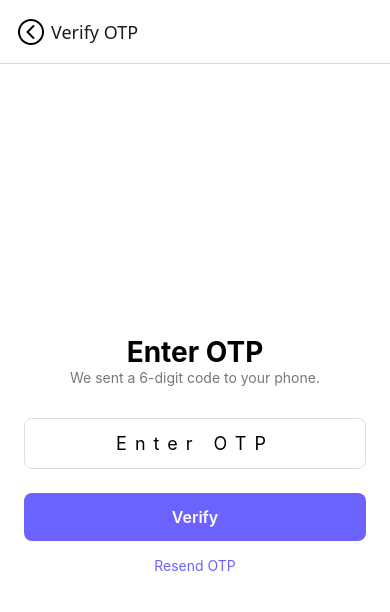
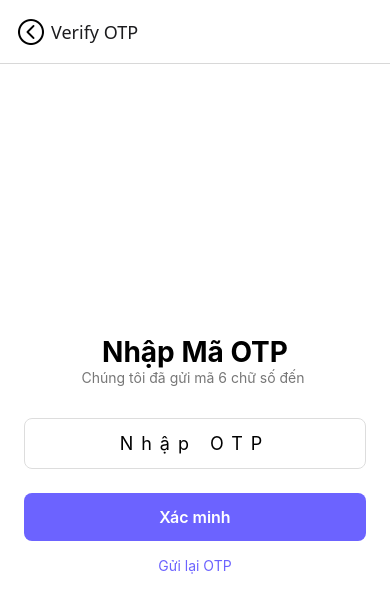
Before and after one commit to thanhduongw/Dating-App, a React Native app in the folder HeartSync/: screen /OTP in a window 390 px wide. Shown: the top 612 px of the page. Built offline with nearby package versions, Linux system fonts and the light colour scheme.

Commit message:
DA-28 finish register

```diff
--- a/HeartSync/src/screens/auth/OTPScreen.tsx
+++ b/HeartSync/src/screens/auth/OTPScreen.tsx
@@ -1,8 +1,21 @@
 import React, { useState } from "react";
-import { View, Text, TextInput, TouchableOpacity, StyleSheet } from "react-native";
+import {
+    View,
+    Text,
+    TextInput,
+    TouchableOpacity,
+    StyleSheet,
+    Alert,
+    KeyboardAvoidingView,
+    ScrollView,
+    Platform,
+    TouchableWithoutFeedback,
+    Keyboard
+} from "react-native";
 import { useNavigation, useRoute, RouteProp } from "@react-navigation/native";
 import { StackNavigationProp } from "@react-navigation/stack";
 import { AuthStackParamList } from "../../navigation/AuthNavigator";
+import { verifyOTP, requestOTP } from "../../services/authApi";
 
 type OTPScreenNavigationProp = StackNavigationProp<AuthStackParamList, "OTP">;
 type OTPScreenRouteProp = RouteProp<AuthStackParamList, "OTP">;
@@ -11,49 +24,151 @@ export default function OTPScreen() {
     const navigation = useNavigation<OTPScreenNavigationProp>();
     const route = useRoute<OTPScreenRouteProp>();
     const [otp, setOtp] = useState("");
+    const [loading, setLoading] = useState(false);
 
     const fromForgotPassword = route.params?.fromForgotPassword;
     const fromSignUp = route.params?.fromSignUp;
+    const phone = route.params?.phone;
 
-    const handleVerifyOTP = () => {
-        if (fromForgotPassword) navigation.navigate("ResetPassword");
-        else if (fromSignUp) navigation.replace("SignIn");
-        else navigation.replace("Home");
+    const handleVerifyOTP = async () => {
+        if (!otp || otp.length !== 6) {
+            Alert.alert("Lỗi", "Vui lòng nhập mã OTP 6 chữ số");
+            return;
+        }
+
+        if (!phone) {
+            Alert.alert("Lỗi", "Không tìm thấy số điện thoại");
+            return;
+        }
+
+        setLoading(true);
+        try {
+            const isValid = await verifyOTP(otp);
+            if (isValid) {
+                if (fromForgotPassword) {
+                    navigation.navigate("ResetPassword", { phone });
+                } else if (fromSignUp) {
+                    Alert.alert("Thành công", "Tài khoản đã được tạo thành công!");
+                    navigation.replace("SignIn");
+                } else {
+                    navigation.replace("Home");
+                }
+            } else {
+                Alert.alert("Lỗi", "Mã OTP không hợp lệ");
+            }
+        } catch (error) {
+            Alert.alert("Lỗi", "Không thể xác minh OTP. Vui lòng thử lại.");
+        } finally {
+            setLoading(false);
+        }
     };
 
-    const handleResendOTP = () => alert("OTP has been resent!");
+    const handleResendOTP = async () => {
+        if (!phone) {
+            Alert.alert("Lỗi", "Không tìm thấy số điện thoại");
+            return;
+        }
+
+        try {
+            const result = await requestOTP(phone);
+            if (result.success) {
+                Alert.alert("Thành công", "Mã OTP mới đã được gửi!");
+            }
+        } catch (error) {
+            Alert.alert("Lỗi", "Không thể gửi lại OTP. Vui lòng thử lại.");
+        }
+    };
 
     return (
-        <View style={styles.container}>
-            <Text style={styles.title}>Enter OTP</Text>
-            <Text style={styles.subtitle}>We sent a 6-digit code to your phone.</Text>
+        <KeyboardAvoidingView
+            style={styles.container}
+            behavior={Platform.OS === "ios" ? "padding" : "height"}
+        >
+            <TouchableWithoutFeedback onPress={Keyboard.dismiss}>
+                <ScrollView
+                    contentContainerStyle={styles.scrollContainer}
+                    showsVerticalScrollIndicator={false}
+                    keyboardShouldPersistTaps="handled"
+                >
+                    <Text style={styles.title}>Nhập Mã OTP</Text>
+                    <Text style={styles.subtitle}>Chúng tôi đã gửi mã 6 chữ số đến {phone}</Text>
 
                     <TextInput
                         style={styles.input}
-                placeholder="Enter OTP"
+                        placeholder="Nhập OTP"
                         keyboardType="number-pad"
                         value={otp}
                         onChangeText={setOtp}
                         maxLength={6}
                     />
 
-            <TouchableOpacity style={styles.button} onPress={handleVerifyOTP}>
-                <Text style={styles.buttonText}>Verify</Text>
+                    <TouchableOpacity
+                        style={[styles.button, loading && styles.buttonDisabled]}
+                        onPress={handleVerifyOTP}
+                        disabled={loading}
+                    >
+                        <Text style={styles.buttonText}>
+                            {loading ? "Đang xác minh..." : "Xác minh"}
+                        </Text>
                     </TouchableOpacity>
 
                     <TouchableOpacity onPress={handleResendOTP}>
-                <Text style={styles.link}>Resend OTP</Text>
+                        <Text style={styles.link}>Gửi lại OTP</Text>
                     </TouchableOpacity>
-        </View>
+                </ScrollView>
+            </TouchableWithoutFeedback>
+        </KeyboardAvoidingView>
     );
 }
 
 const styles = StyleSheet.create({
-    container: { flex: 1, backgroundColor: "#fff", padding: 24, justifyContent: "center" },
-    title: { fontSize: 28, fontWeight: "700", textAlign: "center" },
-    subtitle: { fontSize: 14, color: "#777", textAlign: "center", marginBottom: 32 },
-    input: { borderWidth: 1, borderColor: "#ddd", borderRadius: 8, padding: 14, fontSize: 18, textAlign: "center", letterSpacing: 8, marginBottom: 24 },
-    button: { backgroundColor: "#6C63FF", borderRadius: 8, paddingVertical: 14, alignItems: "center" },
-    buttonText: { color: "#fff", fontSize: 16, fontWeight: "600" },
-    link: { textAlign: "center", color: "#6C63FF", marginTop: 16 }
+    container: {
+        flex: 1,
+        backgroundColor: "#fff"
+    },
+    scrollContainer: {
+        flexGrow: 1,
+        justifyContent: "center",
+        padding: 24
+    },
+    title: {
+        fontSize: 28,
+        fontWeight: "700",
+        textAlign: "center"
+    },
+    subtitle: {
+        fontSize: 14,
+        color: "#777",
+        textAlign: "center",
+        marginBottom: 32
+    },
+    input: {
+        borderWidth: 1,
+        borderColor: "#ddd",
+        borderRadius: 8,
+        padding: 14,
+        fontSize: 18,
+        textAlign: "center",
+        letterSpacing: 8,
+        marginBottom: 24
+    },
+    button: {
+        backgroundColor: "#6C63FF",
+        borderRadius: 8,
+        paddingVertical: 14,
+        alignItems: "center"
+    },
+    buttonDisabled: {
+        backgroundColor: "#ccc"
+    },
+    buttonText: {
+        color: "#fff",
+        fontSize: 16,
+        fontWeight: "600"
+    },
+    link: {
+        textAlign: "center",
+        color: "#6C63FF",
+        marginTop: 16
+    }
 });
--- a/HeartSync/src/screens/auth/SignUpScreen.tsx
+++ b/HeartSync/src/screens/auth/SignUpScreen.tsx
@@ -1,21 +1,69 @@
 import React, { useState } from "react";
-import { View, Text, TextInput, TouchableOpacity, StyleSheet } from "react-native";
+import {
+    View,
+    Text,
+    TextInput,
+    TouchableOpacity,
+    StyleSheet,
+    Alert,
+    KeyboardAvoidingView,
+    ScrollView,
+    Platform,
+    TouchableWithoutFeedback,
+    Keyboard
+} from "react-native";
 import { useNavigation } from "@react-navigation/native";
-import type { StackNavigationProp } from "@react-navigation/stack";
+import { StackNavigationProp } from "@react-navigation/stack";
 import { AuthStackParamList } from "../../navigation/AuthNavigator";
 import { Ionicons } from "@expo/vector-icons";
+import { registerUser, requestOTP } from "../../services/authApi";
 
 export default function SignUpScreen() {
     const navigation = useNavigation<StackNavigationProp<AuthStackParamList, "SignUp">>();
     const [name, setName] = useState("");
     const [phone, setPhone] = useState("");
     const [password, setPassword] = useState("");
+    const [loading, setLoading] = useState(false);
 
-    const handleSignUp = () => navigation.navigate("OTP", { fromSignUp: true });
+    const handleSignUp = async () => {
+        if (!name || !phone || !password) {
+            Alert.alert("Error", "Please fill all fields");
+            return;
+        }
+
+        if (password.length < 6) {
+            Alert.alert("Error", "Password must be at least 6 characters");
+            return;
+        }
+
+        setLoading(true);
+        try {
+            await registerUser(name, phone, password);
+            await requestOTP(phone);
+            navigation.navigate("OTP", {
+                fromSignUp: true,
+                phone: phone
+            });
+        } catch (err: any) {
+            Alert.alert("Register Failed", err.message);
+        } finally {
+            setLoading(false);
+        }
+    };
+
     const handleGoToSignIn = () => navigation.navigate("SignIn");
 
     return (
-        <View style={styles.container}>
+        <KeyboardAvoidingView
+            style={styles.container}
+            behavior={Platform.OS === "ios" ? "padding" : "height"}
+        >
+            <TouchableWithoutFeedback onPress={Keyboard.dismiss}>
+                <ScrollView
+                    contentContainerStyle={styles.scrollContainer}
+                    showsVerticalScrollIndicator={false}
+                    keyboardShouldPersistTaps="handled"
+                >
                     <View style={styles.logoContainer}>
                         <View style={styles.logoCircleOuter}>
                             <View style={styles.logoCircleInner}>
@@ -26,30 +74,119 @@ export default function SignUpScreen() {
                         <Text style={styles.subtitle}>Join HeartSync today 💜</Text>
                     </View>
 
-            <TextInput style={styles.input} placeholder="Full name" value={name} onChangeText={setName} />
-            <TextInput style={styles.input} placeholder="Phone number" keyboardType="phone-pad" value={phone} onChangeText={setPhone} />
-            <TextInput style={styles.input} placeholder="Password" secureTextEntry value={password} onChangeText={setPassword} />
+                    <View style={styles.formContainer}>
+                        <TextInput
+                            style={styles.input}
+                            placeholder="Full name"
+                            value={name}
+                            onChangeText={setName}
+                        />
+                        <TextInput
+                            style={styles.input}
+                            placeholder="Phone number"
+                            keyboardType="phone-pad"
+                            value={phone}
+                            onChangeText={setPhone}
+                        />
+                        <TextInput
+                            style={styles.input}
+                            placeholder="Password"
+                            secureTextEntry
+                            value={password}
+                            onChangeText={setPassword}
+                        />
 
-            <TouchableOpacity style={styles.button} onPress={handleSignUp}>
-                <Text style={styles.buttonText}>Sign Up</Text>
+                        <TouchableOpacity
+                            style={[styles.button, loading && styles.buttonDisabled]}
+                            onPress={handleSignUp}
+                            disabled={loading}
+                        >
+                            <Text style={styles.buttonText}>
+                                {loading ? "Creating Account..." : "Sign Up"}
+                            </Text>
                         </TouchableOpacity>
 
                         <TouchableOpacity onPress={handleGoToSignIn}>
                             <Text style={styles.link}>Already have an account? Sign in</Text>
                         </TouchableOpacity>
                     </View>
+                </ScrollView>
+            </TouchableWithoutFeedback>
+        </KeyboardAvoidingView>
     );
 }
 
 const styles = StyleSheet.create({
-    container: { flex: 1, backgroundColor: "#fff", padding: 24, justifyContent: "center" },
-    logoContainer: { alignItems: "center", marginBottom: 40 },
-    logoCircleOuter: { width: 120, height: 120, borderRadius: 60, backgroundColor: "#E1C9FF", alignItems: "center", justifyContent: "center" },
-    logoCircleInner: { width: 90, height: 90, borderRadius: 45, backgroundColor: "#9C4DFF", alignItems: "center", justifyContent: "center" },
-    title: { fontSize: 26, fontWeight: "700", color: "#222", marginTop: 16 },
-    subtitle: { fontSize: 14, color: "#777", textAlign: "center", marginTop: 4 },
-    input: { borderWidth: 1, borderColor: "#ddd", borderRadius: 8, padding: 14, fontSize: 16, marginBottom: 16 },
-    button: { backgroundColor: "#6C63FF", borderRadius: 8, paddingVertical: 14, alignItems: "center", marginTop: 8 },
-    buttonText: { color: "#fff", fontSize: 16, fontWeight: "600" },
-    link: { textAlign: "center", color: "#6C63FF", marginTop: 16 }
+    container: {
+        flex: 1,
+        backgroundColor: "#fff"
+    },
+    scrollContainer: {
+        flexGrow: 1,
+        justifyContent: "center",
+        padding: 24
+    },
+    logoContainer: {
+        alignItems: "center",
+        marginBottom: 40
+    },
+    logoCircleOuter: {
+        width: 120,
+        height: 120,
+        borderRadius: 60,
+        backgroundColor: "#E1C9FF",
+        alignItems: "center",
+        justifyContent: "center"
+    },
+    logoCircleInner: {
+        width: 90,
+        height: 90,
+        borderRadius: 45,
+        backgroundColor: "#9C4DFF",
+        alignItems: "center",
+        justifyContent: "center"
+    },
+    title: {
+        fontSize: 26,
+        fontWeight: "700",
+        color: "#222",
+        marginTop: 16
+    },
+    subtitle: {
+        fontSize: 14,
+        color: "#777",
+        textAlign: "center",
+        marginTop: 4
+    },
+    formContainer: {
+        width: "100%"
+    },
+    input: {
+        borderWidth: 1,
+        borderColor: "#ddd",
+        borderRadius: 8,
+        padding: 14,
+        fontSize: 16,
+        marginBottom: 16
+    },
+    button: {
+        backgroundColor: "#6C63FF",
+        borderRadius: 8,
+        paddingVertical: 14,
+        alignItems: "center",
+        marginTop: 8
+    },
+    buttonDisabled: {
+        backgroundColor: "#ccc"
+    },
+    buttonText: {
+        color: "#fff",
+        fontSize: 16,
+        fontWeight: "600"
+    },
+    link: {
+        textAlign: "center",
+        color: "#6C63FF",
+        marginTop: 16
+    },
 });
```
Lines whose indentation alone changed are shown as unchanged.
